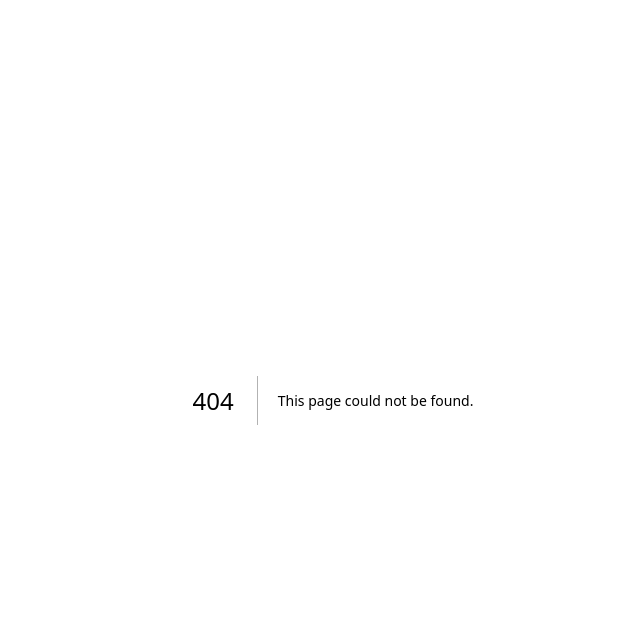
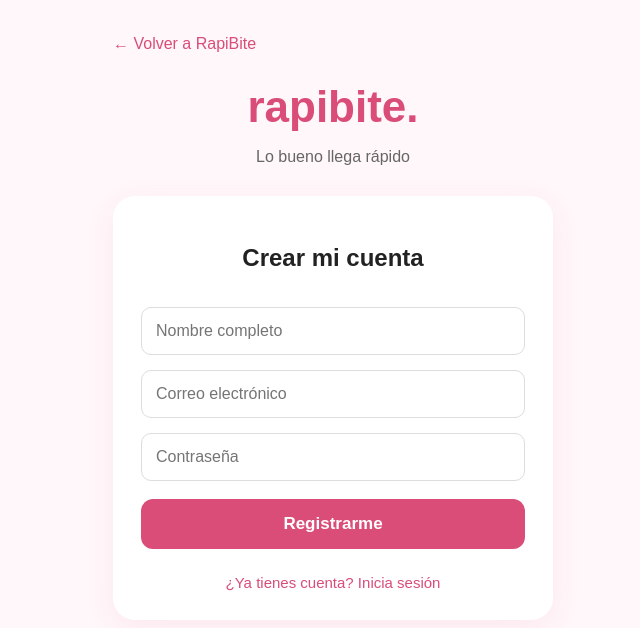
Before and after one commit to aracenawilliam16-hub/rapibite, a Next.js app: page /registro in a window 1280 px wide. Before the commit this address had no page. Shown: the top 628 px of the page, without its empty margins (307-947 px from the left). Built offline with nearby package versions, Linux system fonts and the light colour scheme; no server answers.

Commit message:
Add Registro component for user registration and login

```diff
--- /dev/null
+++ b/app/registro/page.tsx
@@ -0,0 +1,217 @@
+
+"use client";
+
+import { useState } from "react";
+import Link from "next/link";
+import { createClient } from "@supabase/supabase-js";
+
+const url = process.env.NEXT_PUBLIC_SUPABASE_URL;
+const key = process.env.NEXT_PUBLIC_SUPABASE_PUBLISHABLE_KEY;
+
+export default function Registro() {
+  const [modo, setModo] = useState<"registro" | "entrar">("registro");
+  const [nombre, setNombre] = useState("");
+  const [correo, setCorreo] = useState("");
+  const [clave, setClave] = useState("");
+  const [mensaje, setMensaje] = useState("");
+  const [cargando, setCargando] = useState(false);
+
+  async function enviar(e: React.FormEvent<HTMLFormElement>) {
+    e.preventDefault();
+    setMensaje("");
+
+    if (!url || !key) {
+      setMensaje("Falta configurar la conexión con Supabase.");
+      return;
+    }
+
+    if (modo === "registro" && !nombre.trim()) {
+      setMensaje("Escribe tu nombre.");
+      return;
+    }
+
+    setCargando(true);
+
+    try {
+      const supabase = createClient(url, key);
+
+      if (modo === "registro") {
+        const { error } = await supabase.auth.signUp({
+          email: correo.trim(),
+          password: clave,
+          options: {
+            emailRedirectTo: `${window.location.origin}/registro`,
+            data: { nombre: nombre.trim(), tipo: "cliente" },
+          },
+        });
+
+        if (error) throw error;
+
+        setMensaje(
+          "Solicitud recibida. Revisa tu correo para confirmar tu cuenta. Si ya existe una cuenta, intenta iniciar sesión."
+        );
+      } else {
+        const { error } = await supabase.auth.signInWithPassword({
+          email: correo.trim(),
+          password: clave,
+        });
+
+        if (error) throw error;
+
+        setMensaje("¡Bienvenido a RapiBite! Sesión iniciada.");
+      }
+    } catch (error) {
+      setMensaje(
+        error instanceof Error ? error.message : "Ocurrió un error."
+      );
+    } finally {
+      setCargando(false);
+    }
+  }
+
+  return (
+    <main
+      style={{
+        minHeight: "100vh",
+        background: "#fff7fa",
+        padding: "35px 18px",
+        fontFamily: "Arial, sans-serif",
+      }}
+    >
+      <div style={{ maxWidth: 440, margin: "0 auto" }}>
+        <Link
+          href="/"
+          style={{ color: "#d94d78", textDecoration: "none" }}
+        >
+          ← Volver a RapiBite
+        </Link>
+
+        <h1
+          style={{
+            color: "#d94d78",
+            fontSize: 44,
+            textAlign: "center",
+            marginBottom: 5,
+          }}
+        >
+          rapibite.
+        </h1>
+
+        <p style={{ textAlign: "center", color: "#666" }}>
+          Lo bueno llega rápido
+        </p>
+
+        <section
+          style={{
+            background: "white",
+            padding: 28,
+            borderRadius: 22,
+            marginTop: 30,
+            boxShadow: "0 8px 30px #d94d7815",
+          }}
+        >
+          <h2 style={{ textAlign: "center", color: "#222" }}>
+            {modo === "registro" ? "Crear mi cuenta" : "Iniciar sesión"}
+          </h2>
+
+          <form onSubmit={enviar}>
+            {modo === "registro" && (
+              <input
+                placeholder="Nombre completo"
+                aria-label="Nombre completo"
+                value={nombre}
+                onChange={(e) => setNombre(e.target.value)}
+                required
+                style={campo}
+              />
+            )}
+
+            <input
+              type="email"
+              placeholder="Correo electrónico"
+              aria-label="Correo electrónico"
+              value={correo}
+              onChange={(e) => setCorreo(e.target.value)}
+              required
+              style={campo}
+            />
+
+            <input
+              type="password"
+              placeholder="Contraseña"
+              aria-label="Contraseña"
+              value={clave}
+              onChange={(e) => setClave(e.target.value)}
+              minLength={6}
+              required
+              style={campo}
+            />
+
+            <button
+              type="submit"
+              disabled={cargando}
+              style={{
+                width: "100%",
+                padding: 15,
+                background: "#d94d78",
+                color: "white",
+                border: "none",
+                borderRadius: 12,
+                fontSize: 17,
+                fontWeight: "bold",
+                marginTop: 18,
+                cursor: "pointer",
+                opacity: cargando ? 0.6 : 1,
+              }}
+            >
+              {cargando
+                ? "Procesando..."
+                : modo === "registro"
+                ? "Registrarme"
+                : "Entrar"}
+            </button>
+          </form>
+
+          {mensaje && (
+            <p role="status" style={{ color: "#9d3158", lineHeight: 1.5 }}>
+              {mensaje}
+            </p>
+          )}
+
+          <button
+            type="button"
+            onClick={() => {
+              setModo(modo === "registro" ? "entrar" : "registro");
+              setMensaje("");
+            }}
+            style={{
+              background: "none",
+              border: "none",
+              color: "#d94d78",
+              cursor: "pointer",
+              display: "block",
+              margin: "24px auto 0",
+              fontSize: 15,
+            }}
+          >
+            {modo === "registro"
+              ? "¿Ya tienes cuenta? Inicia sesión"
+              : "¿No tienes cuenta? Regístrate"}
+          </button>
+        </section>
+      </div>
+    </main>
+  );
+}
+
+const campo: React.CSSProperties = {
+  width: "100%",
+  boxSizing: "border-box",
+  padding: 14,
+  border: "1px solid #ddd",
+  borderRadius: 10,
+  marginTop: 15,
+  fontSize: 16,
+  background: "white",
+  color: "#222",
+};
```
